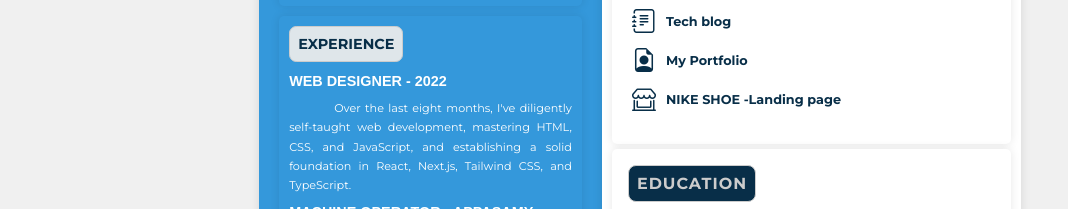
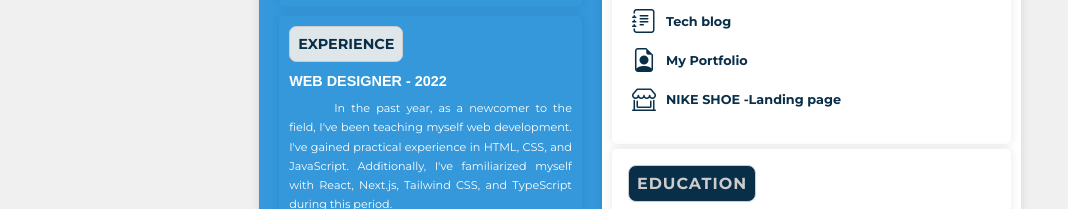
Before and after one commit to PrakashCodeLab/resume-prakash, a website built with Vite: page index.html in a window 1280 px wide. Shown: the part 738-947 px from the top of the page, without its empty margins (0-1068 px from the left). Built offline with nearby package versions, Linux system fonts and the light colour scheme; a web font is replaced by a local one.

Commit message:
Update index.html

```diff
--- a/index.html
+++ b/index.html
@@ -181,9 +181,7 @@
 
 
         <h3 class="container__two__exp">Web Designer - 2022</h3>
-        <p class="text-experience">Over the last eight months, I've diligently self-taught web development, mastering
-          HTML, CSS, and JavaScript, and establishing a solid foundation in React, Next.js, Tailwind CSS, and
-          TypeScript.</p>
+        <p class="text-experience">In the past year, as a newcomer to the field, I've been teaching myself web development. I've gained practical experience in HTML, CSS, and JavaScript. Additionally, I've familiarized myself with React, Next.js, Tailwind CSS, and TypeScript during this period.</p>
 
 
         <h3 class="container__two__exp">Machine Operator - Appasamy Associate (2020)</h3>
```
